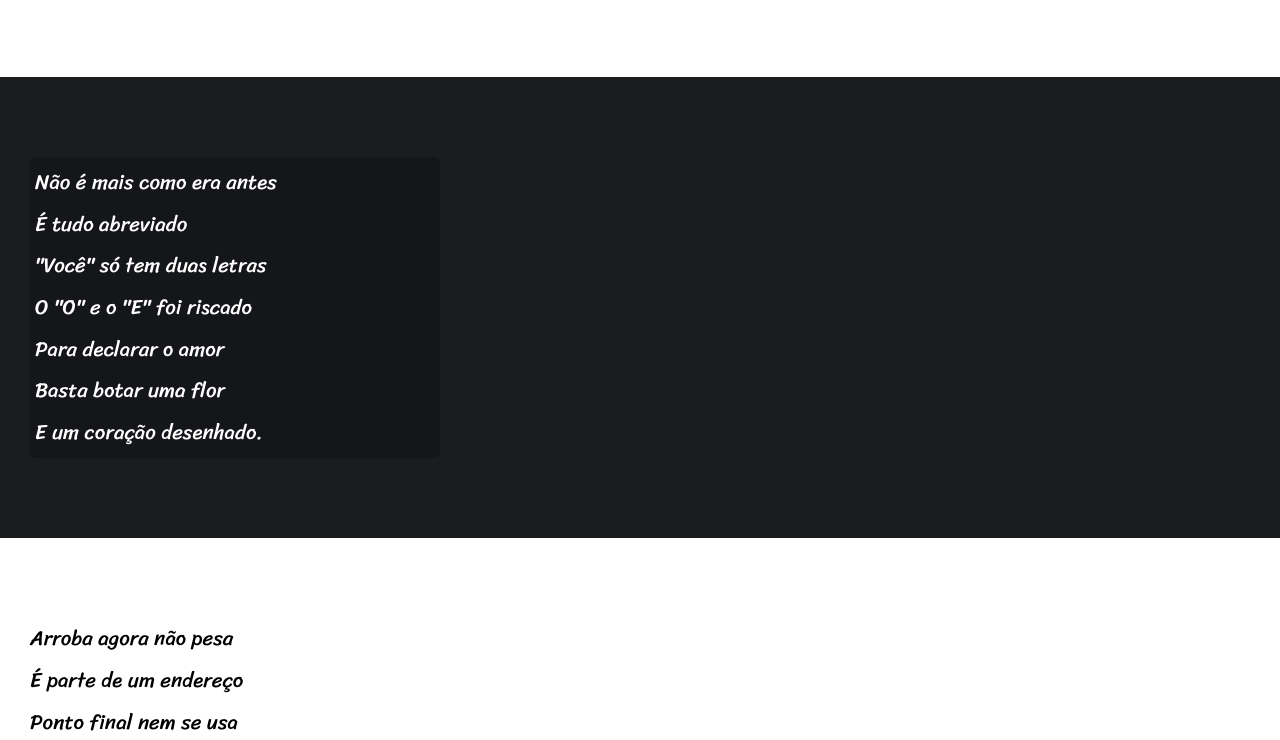
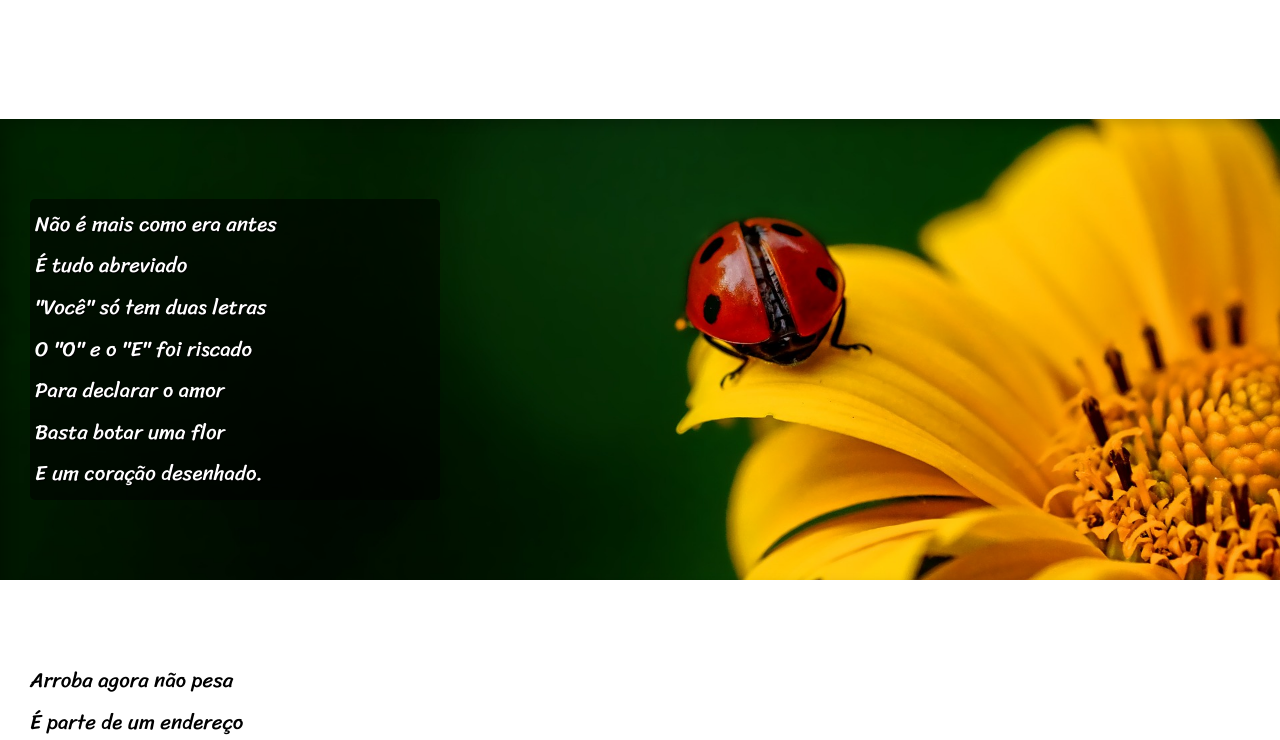
Before and after one commit to Henriquehnnm/Estudo-de-html-e-css, a plain HTML site: page Desafios/d012/index.html in a window 1280 px wide. Shown: the part 620-1360 px from the top of the page. Drawn offline with Linux system fonts and the light colour scheme.

Commit message:
Finalizando d012

```diff
--- a/Desafios/d012/estilo/style.css
+++ b/Desafios/d012/estilo/style.css
@@ -56,6 +56,10 @@ section {
     font-size: 1.3em;
 }
 
+section p {
+    padding-bottom: 2em;
+}
+
 section.normal {
     background-color: white;
     color: black;
@@ -64,14 +68,28 @@ section.normal {
 section.imagem {
     background-color: rgb(26, 28, 31);
     color: white;
+    box-shadow: inset 6px 6px 13px 0px rgba(0, 0, 0, 0.212);
+    background-size: cover;
+    background-attachment: fixed;
 }
 
 section.imagem > p {
+    text-shadow: 1px 1px 1px black;
     display: inline-block;
     padding: 5px;
     width: 400px;
-    background-color: rgba(0, 0, 0, 0.199);
+    background-color: rgba(0, 0, 0, 0.541);
     border-radius: 5px;
+}
+
+section#img01 {
+    background-image: url(../imagens/background001.jpg);
+    background-position: right center;
+}
+
+section#img02 {
+    background-image: url(../imagens/background002.jpg);
+    background-position: right center;
 }
 
 footer {
--- a/Desafios/d012/index.html
+++ b/Desafios/d012/index.html
@@ -3,7 +3,7 @@
 <head>
     <meta charset="UTF-8">
     <meta name="viewport" content="width=device-width, initial-scale=1.0">
-    <title>Corde Moderno</title>
+    <title>Cordel Moderno</title>
     <link rel="stylesheet" href="estilo/style.css">
 </head>
 <body>
@@ -24,7 +24,7 @@
         </p>
     </section>
 
-    <section class="imagem">
+    <section class="imagem" id="img01">
         <p>
             Não é mais como era antes <br>
             É tudo abreviado <br>
@@ -58,7 +58,7 @@
         </p>
     </section>
 
-    <section class="imagem">
+    <section class="imagem" id="img02">
         <p>
             Tenho saudade das cartas <br>
             Escritas com a própria mão <br>
```
